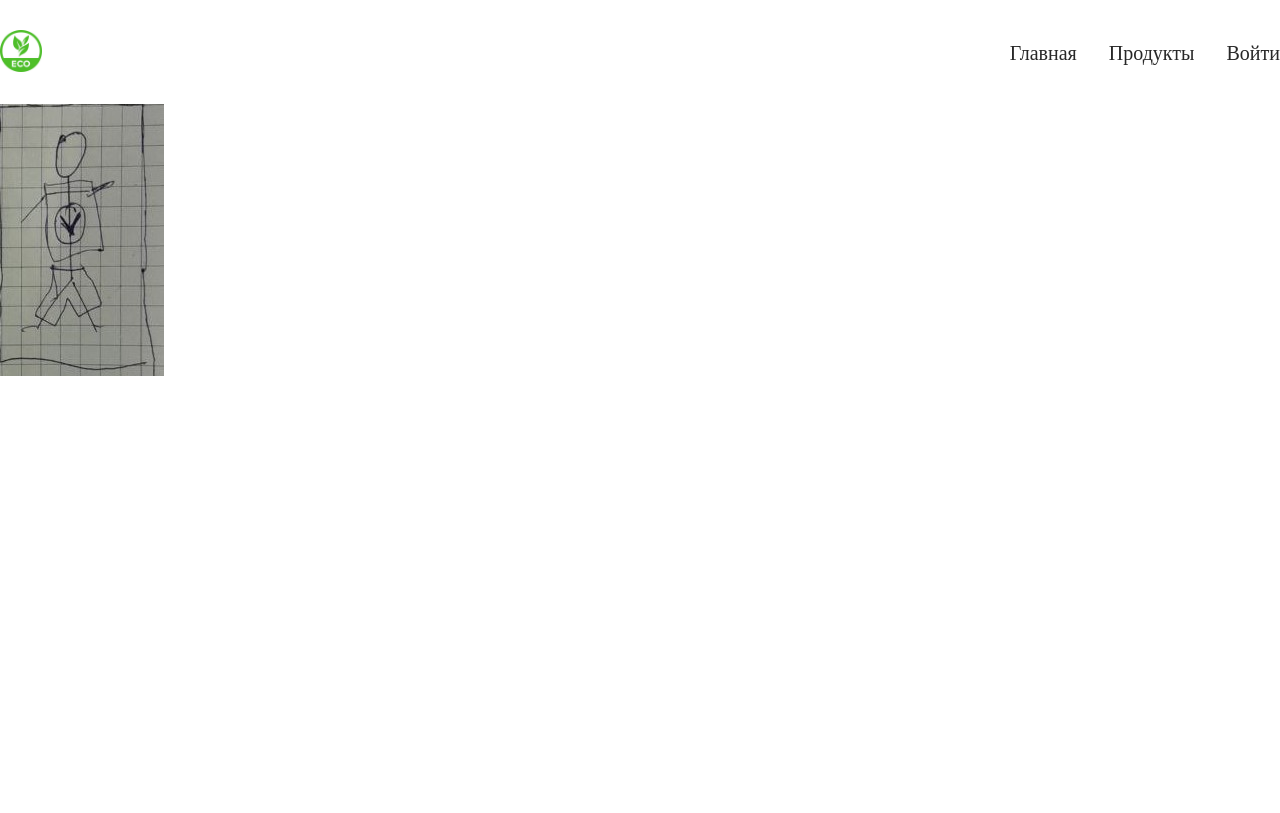
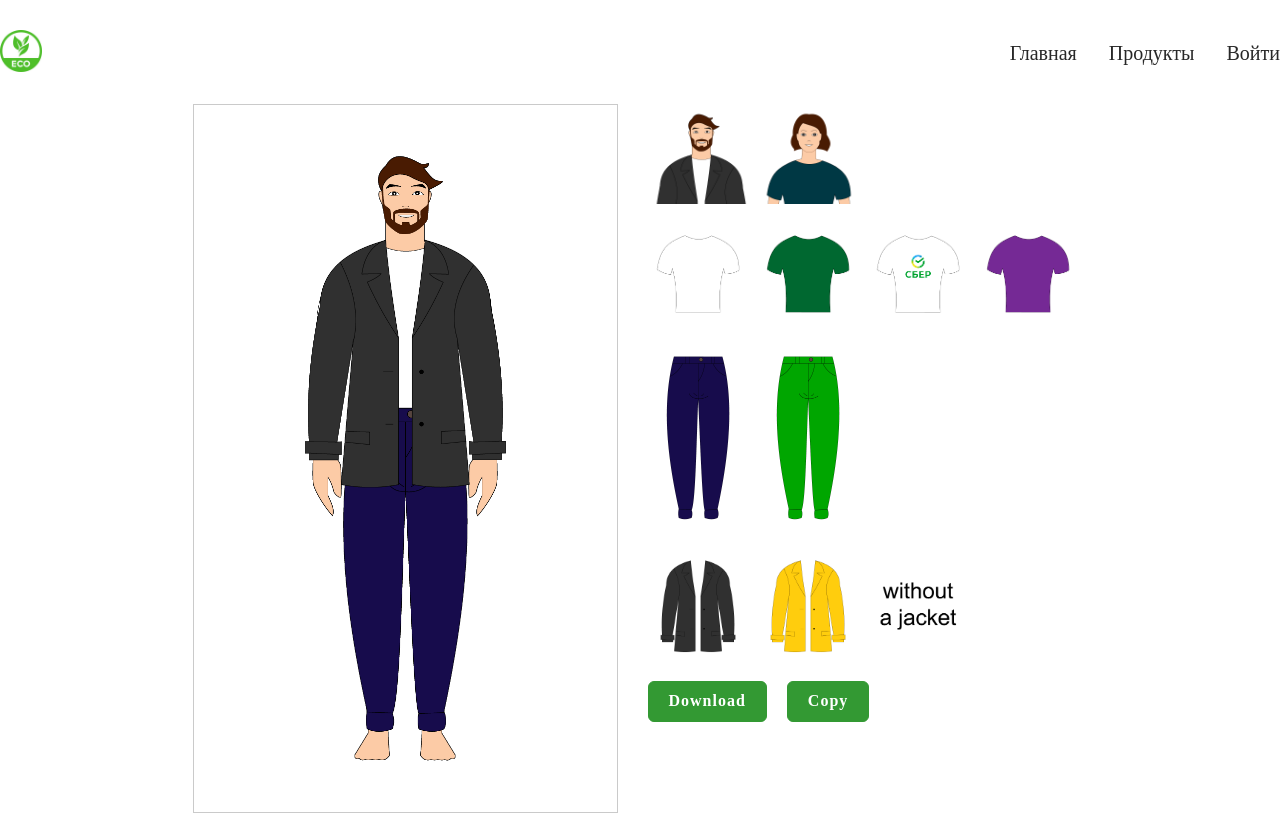
Before and after one commit to Anatoli1022/nft, a React (Vite) app: page /profile in a window 1280 px wide. Built offline with nearby package versions, Linux system fonts and the light colour scheme.

Commit message:
feat: adds new logic for component character

```diff
--- a/src/components/pages/profile/character/Character.jsx
+++ b/src/components/pages/profile/character/Character.jsx
@@ -1,19 +1,194 @@
+import React, { useState, useEffect, useRef } from 'react';
 import classNames from 'classnames/bind';
-
 import styles from './Character.module.scss';
-import image from './a.jpg';
 
 const cx = classNames.bind(styles);
+
+const canvasWidth = 851;
+const canvasHeight = 1418;
+
+const dataObject = {
+  pers: ['man', 'woman'],
+  tshort: ['white', 'green', 'sber', 'purple'],
+  jeans: ['blue', 'green'],
+  jacket: ['gray', 'yellow', 'without'],
+};
+
+const defaultCanvasParams = {
+  pers: 'man',
+  tshort: 'white',
+  jeans: 'blue',
+  jacket: 'gray',
+};
+
 const Character = () => {
+  const [canvasParams, setCanvasParams] = useState(defaultCanvasParams);
+  const canvasRef = useRef(null);
+  const offscreenCanvasRef = useRef(document.createElement('canvas'));
+
+  // useEffect(() => {
+  //   const canvas = canvasRef.current;
+  //   const ctx = canvas.getContext('2d');
+  //   canvas.width = canvasWidth;
+  //   canvas.height = canvasHeight;
+  //   canvasFill(ctx);
+
+  //   const pictures = createPicturesObj();
+  //   canvasUpdate(ctx, pictures);
+  // }, [canvasParams]);
+
+  useEffect(() => {
+    const canvas = canvasRef.current;
+    const offscreenCanvas = offscreenCanvasRef.current;
+    const ctx = canvas.getContext('2d');
+    const offscreenCtx = offscreenCanvas.getContext('2d');
+
+    offscreenCanvas.width = canvasWidth;
+    offscreenCanvas.height = canvasHeight;
+
+    canvas.width = canvasWidth;
+    canvas.height = canvasHeight;
+    canvasFill(ctx);
+
+    const pictures = createPicturesObj();
+    canvasUpdate(offscreenCtx, pictures).then(() => {
+      // Копируем содержимое off-screen canvas на основной canvas
+      ctx.clearRect(0, 0, canvasWidth, canvasHeight);
+      ctx.drawImage(offscreenCanvas, 0, 0);
+    });
+  }, [canvasParams]);
+
+  const createPicturesObj = () => {
+    let pictures = {};
+    for (let key in canvasParams) {
+      pictures[key] = `/src/assets/${key}-${canvasParams[key]}.png`;
+    }
+    console.log('Pictures Object:', pictures);
+    return pictures;
+  };
+
+  const canvasFill = (ctx, color = 'white') => {
+    ctx.fillStyle = color;
+    ctx.fillRect(0, 0, canvasWidth, canvasHeight);
+  };
+
+  const drawImage = (ctx, src) => {
+    return new Promise((resolve, reject) => {
+      const img = new Image();
+      img.addEventListener('load', () => {
+        ctx.drawImage(img, 0, 0, canvasWidth, canvasHeight);
+        resolve();
+      });
+      img.addEventListener('error', () => {
+        console.log('Image load error:', img.src);
+        reject(new Error('Image download error'));
+      });
+      img.src = src;
+    });
+  };
+
+  const canvasUpdate = async (ctx, pictures) => {
+    canvasFill(ctx);
+    try {
+      await drawImage(ctx, pictures['pers']);
+      await drawImage(ctx, pictures['tshort']);
+      await drawImage(ctx, pictures['jeans']);
+      if (!pictures['jacket'].includes('without')) {
+        await drawImage(ctx, pictures['jacket']);
+      }
+    } catch (e) {
+      console.log('Canvas update error:', e.message);
+    }
+  };
+
+  const handleInputChange = (e) => {
+    const params = parseName(e.target.dataset.name);
+    setCanvasParams((prev) => ({ ...prev, ...params }));
+  };
+
+  const parseName = (name) => {
+    const parts = name.split('-');
+    if (parts.length !== 2) {
+      throw new Error('Invalid name format');
+    }
+    return { [parts[0]]: parts[1] };
+  };
+
+  const downloadCanvasAsImage = () => {
+    const canvas = canvasRef.current;
+    const downloadLink = document.createElement('a');
+    downloadLink.setAttribute('download', 'avatar.png');
+    canvas.toBlob((blob) => {
+      const url = URL.createObjectURL(blob);
+      downloadLink.setAttribute('href', url);
+      downloadLink.click();
+    });
+  };
+
+  const copyCanvasToBuffer = () => {
+    const canvas = canvasRef.current;
+    canvas.toBlob((blob) => {
+      const item = new ClipboardItem({ 'image/png': blob });
+      navigator.clipboard.write([item]);
+    });
+  };
+
+  const createPersBlock = (obj) => {
+    return Object.keys(obj).map((key) => (
+      <div className={cx('form-section')} key={key}>
+        {obj[key].map((elem) => {
+          const id = `${key}_${elem}`;
+          return (
+            <React.Fragment key={id}>
+              <input
+                type="radio"
+                id={id}
+                className={cx('checkbox-input')}
+                name={key}
+                data-name={`${key}-${elem}`}
+                onClick={handleInputChange}
+              />
+              <label htmlFor={id} className={cx('checkbox-label')}>
+                <img
+                  className={cx('"wear__img"')}
+                  src={`/src/assets/prev_${key}-${elem}.png`}
+                  alt={`${key}-${elem}`}
+                />
+              </label>
+            </React.Fragment>
+          );
+        })}
+      </div>
+    ));
+  };
+
   return (
-    <section className={cx('section-character')}>
-      <div className={cx('container')}>
-        <div className={cx('items')}></div>
-        <div className={cx('character')}>
-          <img src={image} alt="" />
-        </div>
+    <div
+    // id="app"
+    >
+      <div className={cx('container', 'container-character')}>
+        <canvas ref={canvasRef} className={cx('ctx')}></canvas>
+        <form className={cx('"wear"')}>
+          {createPersBlock(dataObject)}
+          <div className={cx('wear__btns')}>
+            <button
+              type="button"
+              className={cx('wear__btn', 'button-green')}
+              onClick={downloadCanvasAsImage}
+            >
+              Download
+            </button>
+            <button
+              type="button"
+              className={cx('wear__btn', 'button-green')}
+              onClick={copyCanvasToBuffer}
+            >
+              Copy
+            </button>
+          </div>
+        </form>
       </div>
-    </section>
+    </div>
   );
 };
 
--- a/src/components/pages/profile/character/Character.module.scss
+++ b/src/components/pages/profile/character/Character.module.scss
@@ -1 +1,128 @@
 @import '../../../../styles/variables.scss';
+
+a {
+  font-weight: 500;
+  color: #646cff;
+  text-decoration: inherit;
+}
+a:hover {
+  color: #535bf2;
+}
+
+.container-character {
+  display: flex;
+  column-gap: 30px;
+  justify-content: center;
+}
+.logo {
+  height: 6em;
+  padding: 1.5em;
+  will-change: filter;
+  transition: filter 300ms;
+}
+.logo:hover {
+  filter: drop-shadow(0 0 2em #646cffaa);
+}
+.logo.vanilla:hover {
+  filter: drop-shadow(0 0 2em #f7df1eaa);
+}
+
+.card {
+  padding: 2em;
+}
+
+.read-the-docs {
+  color: #888;
+}
+
+// button {
+//   border-radius: 8px;
+//   border: 1px solid transparent;
+//   padding: 0.6em 1.2em;
+//   font-size: 1em;
+//   font-weight: 500;
+//   font-family: inherit;
+//   background-color: #1a1a1a;
+//   cursor: pointer;
+//   transition: border-color 0.25s;
+// }
+// button:hover {
+//   border-color: #646cff;
+// }
+// button:focus,
+// button:focus-visible {
+//   outline: 4px auto -webkit-focus-ring-color;
+// }
+
+// @media (prefers-color-scheme: light) {
+//   :root {
+//     color: #213547;
+//     background-color: #ffffff;
+//   }
+//   a:hover {
+//     color: #747bff;
+//   }
+//   button {
+//     background-color: #f9f9f9;
+//   }
+// }
+
+.ctx {
+  /* width: 851px;
+    height: 1418px; */
+  width: 425px;
+  height: 709px;
+  border: 1px solid #cacaca;
+  /* transform: scale(.5); */
+}
+
+.wear {
+  display: flex;
+  flex-direction: column;
+  align-items: start;
+  justify-content: center;
+  color: $color-white;
+}
+
+.wear__btns {
+  display: flex;
+  gap: 20px;
+}
+
+.form-section {
+  margin-bottom: 20px;
+  text-align: left;
+}
+
+.form-section img {
+  width: 100px;
+  vertical-align: middle;
+  margin-right: 10px;
+}
+
+.checkbox-label {
+  display: inline-block;
+  cursor: pointer;
+  position: relative;
+}
+
+.checkbox-label:hover {
+  text-decoration: none;
+}
+
+.checkbox-input {
+  display: none;
+}
+
+.wear__img {
+  border: 0.5px solid #cacaca;
+}
+
+.checkbox-input:checked + .checkbox-label::after {
+  position: absolute;
+  bottom: 0;
+  right: 0;
+  content: '✓';
+  margin-left: 5px;
+  font-size: 20px;
+}
```
